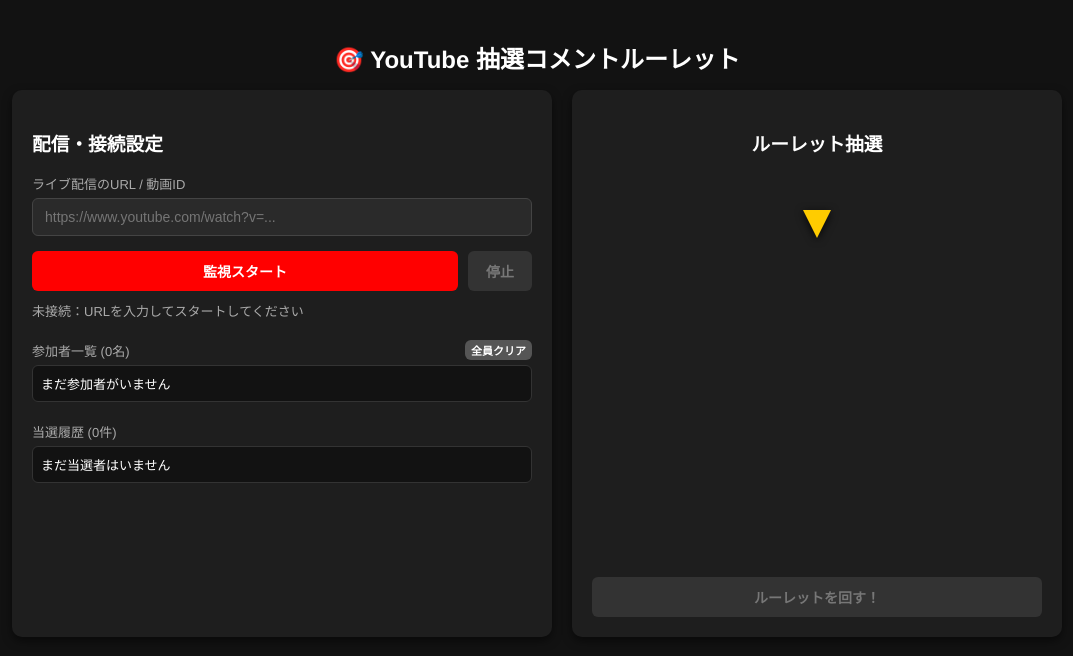
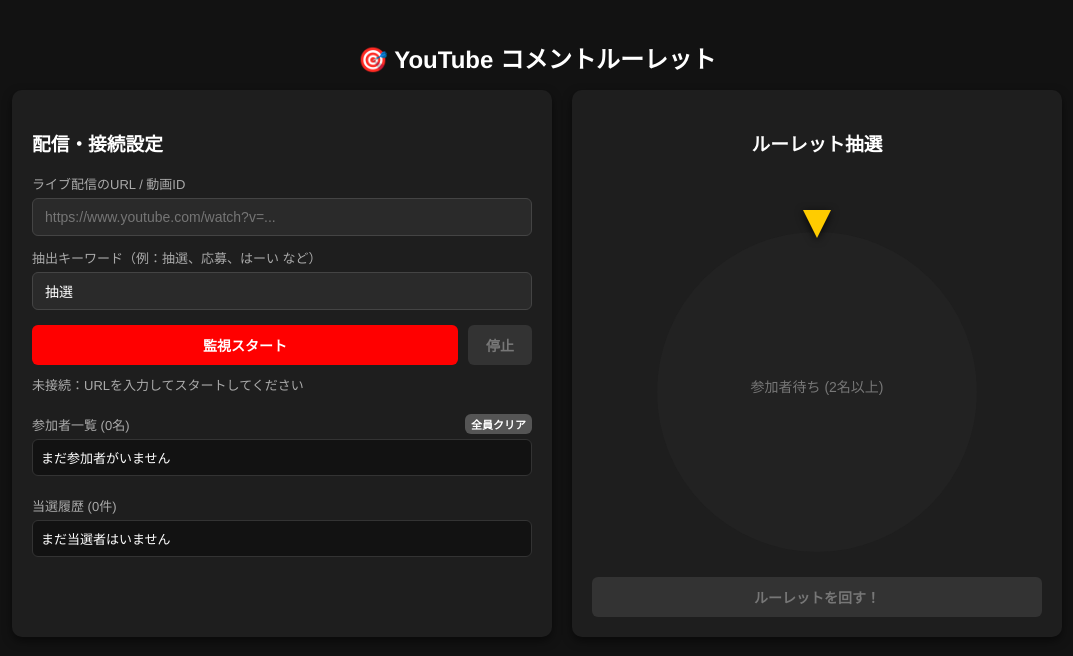
Before and after one commit to kikuo-cmd/YouTube-live-comment-roulette-app, a plain HTML site: page index.html in a window 1280 px wide. Shown: the whole page, without its empty margins (103-1176 px from the left). Drawn offline with Linux system fonts and the light colour scheme.

Commit message:
Update index.html

```diff
--- a/index.html
+++ b/index.html
@@ -2,7 +2,7 @@
 <html lang="ja">
 <head>
   <meta charset="UTF-8">
-  <title>YouTube「抽選」コメントルーレット</title>
+  <title>YouTube 抽選コメントルーレット</title>
   <style>
     body {
       font-family: "Helvetica Neue", Arial, "Hiragino Kaku Gothic ProN", sans-serif;
@@ -145,15 +145,21 @@
 </head>
 <body>
 
-  <h2>🎯 YouTube 抽選コメントルーレット</h2>
+  <h2>🎯 YouTube コメントルーレット</h2>
 
   <div class="container">
+    <!-- 設定・参加者管理パネル -->
     <div class="panel">
       <h3>配信・接続設定</h3>
 
       <div class="input-group">
         <label>ライブ配信のURL / 動画ID</label>
         <input type="text" id="videoUrl" placeholder="https://www.youtube.com/watch?v=...">
+      </div>
+
+      <div class="input-group">
+        <label>抽出キーワード（例：抽選、応募、はーい など）</label>
+        <input type="text" id="keyword" value="抽選" placeholder="キーワードを入力">
       </div>
 
       <div class="button-row">
@@ -176,6 +182,7 @@
       </div>
     </div>
 
+    <!-- ルーレット画面 -->
     <div class="roulette-section">
       <h3>ルーレット抽選</h3>
       <div id="winner"></div>
@@ -192,16 +199,17 @@
   </div>
 
   <script>
-    const API_KEY = import.meta.env.VITE_YOUTUBE_API_KEY;
+    const API_KEY = "AIzaSyCYLAvQzTGC37DOEj-Te9Gn4Gj_IiHsBw4";
 
-    let users = new Map();
-    let winnerHistory = [];
+    let users = new Map();       // channelId => displayName (参加者プール)
+    let winnerHistory = [];    // 当選者の配列 [{id, name, time}]
     let nextPageToken = null;
     let liveChatId = null;
     let isMonitoring = false;
     let pollTimer = null;
     let currentAngle = 0;
 
+    // URLから動画IDを抽出する関数
     function extractVideoId(input) {
       const trimmed = input.trim();
       if (/^[a-zA-Z0-9_-]{11}$/.test(trimmed)) return trimmed;
@@ -216,11 +224,8 @@
       return null;
     }
 
+    // 監視開始
     async function startMonitoring() {
-      if (!API_KEY) {
-        return alert('APIキーが設定されていません。環境変数（VITE_YOUTUBE_API_KEY）を確認してください。');
-      }
-
       const urlInput = document.getElementById('videoUrl').value.trim();
       const videoId = extractVideoId(urlInput);
 
@@ -258,6 +263,7 @@
       }
     }
 
+    // 監視停止
     function stopMonitoring() {
       isMonitoring = false;
       clearTimeout(pollTimer);
@@ -266,6 +272,7 @@
       setStatus('監視を停止しました');
     }
 
+    // チャットポーリング
     async function pollChat() {
       if (!isMonitoring) return;
 
@@ -284,6 +291,7 @@
 
         nextPageToken = data.nextPageToken;
         let addedCount = 0;
+        const targetKeyword = document.getElementById('keyword').value.trim();
 
         if (data.items) {
           data.items.forEach(item => {
@@ -292,7 +300,7 @@
             const authorName = item.authorDetails?.displayName;
 
             const alreadyWon = winnerHistory.some(w => w.id === authorId);
-            if (message.includes('抽選') && authorId && !users.has(authorId) && !alreadyWon) {
+            if (targetKeyword && message.includes(targetKeyword) && authorId && !users.has(authorId) && !alreadyWon) {
               users.set(authorId, authorName);
               addedCount++;
             }
@@ -311,6 +319,7 @@
       }
     }
 
+    // UI更新とルーレット描画
     function updateUI() {
       const entries = Array.from(users.entries());
       document.getElementById('count').textContent = entries.length;
@@ -344,6 +353,7 @@
       drawWheel(entries.map(e => e[1]));
     }
 
+    // ルーレット盤面描画
     function drawWheel(names) {
       const canvas = document.getElementById('wheel');
       const ctx = canvas.getContext('2d');
@@ -389,6 +399,7 @@
       });
     }
 
+    // ルーレットを回す
     function spinRoulette() {
       const entries = Array.from(users.entries());
       if (entries.length < 2) return;
```
